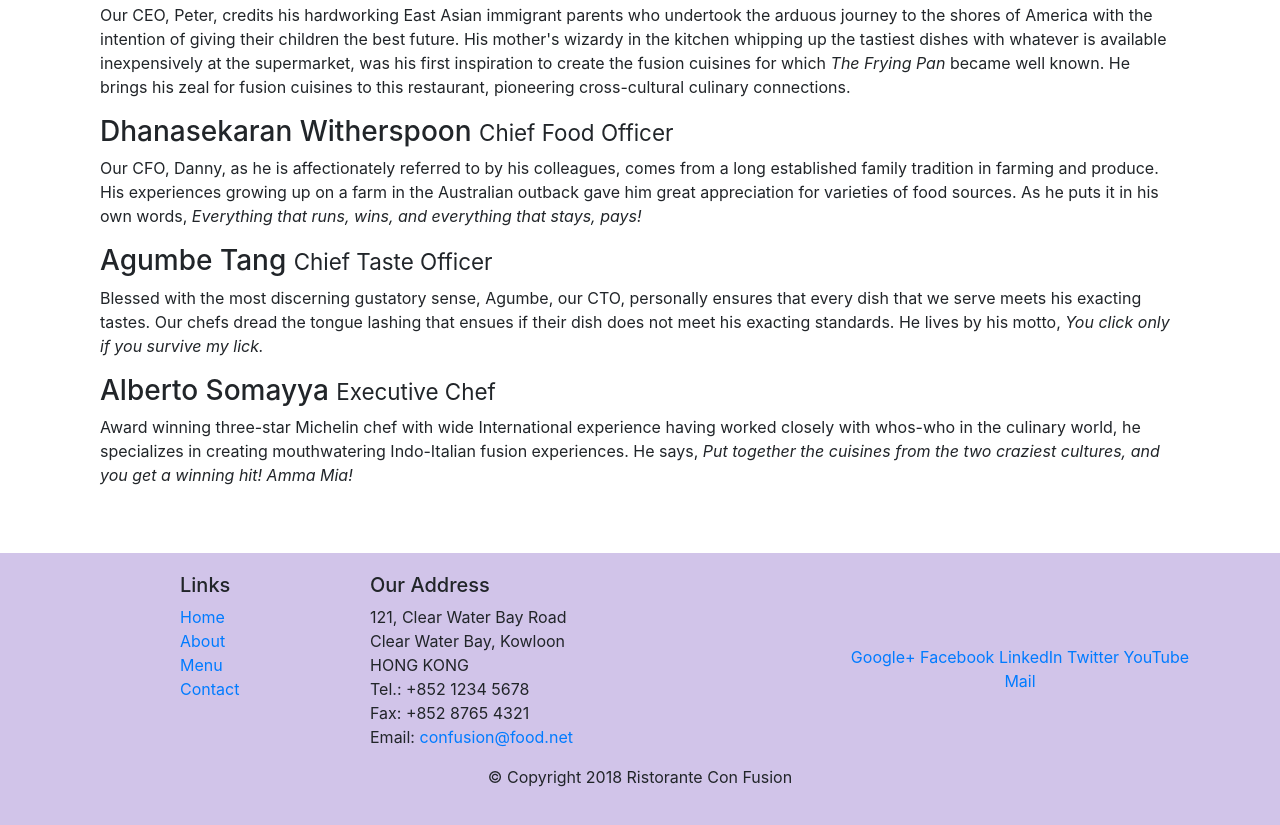
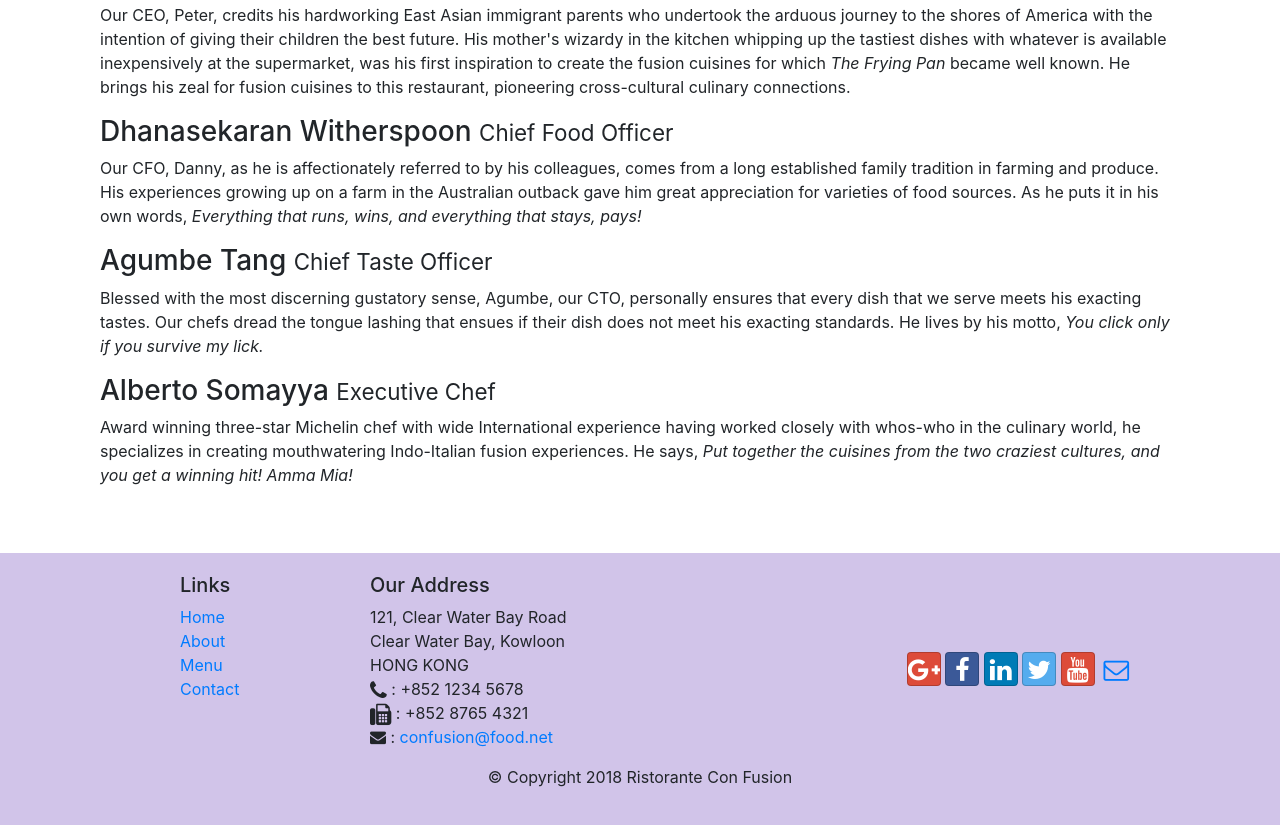
Before and after one commit to Suvigya124/Bootstrap4, a website: page aboutus.html in a window 1280 px wide. Shown: the part 1000-1825 px from the top of the page. Drawn offline with nearby package versions, Linux system fonts and the light colour scheme.

Commit message:
Icon Fonts

```diff
--- a/aboutus.html
+++ b/aboutus.html
@@ -9,6 +9,8 @@
 
     <!-- Bootstrap CSS -->
     <link rel="stylesheet" href="node_modules/bootstrap/dist/css/bootstrap.min.css">
+    <link rel="stylesheet" href="node_modules/font-awesome/css/font-awesome.min.css">
+    <link rel="stylesheet" href="node_modules/bootstrap-social/bootstrap-social.css">
     <link rel="stylesheet" href="css/styles.css">
     <title>Ristorante Con Fusion: About Us</title>
 </head>
@@ -22,10 +24,10 @@
             <a class="navbar-brand mr-auto" href="./index.html">Ristorante Con Fusion</a>
             <div class="collapse navbar-collapse" id="Navbar">
             <ul class="navbar-nav mr-auto">
-                <li class="nav-item"><a class="nav-link" href="./index.html">Home</a></li>
-                <li class="nav-item active"><a class="nav-link" href="#">About</a></li>
-                <li class="nav-item"><a class="nav-link" href="#">Menu</a></li>
-                <li class="nav-item"><a class="nav-link" href="#">Contact</a></li>
+                <li class="nav-item"><a class="nav-link" href="./index.html"><span class="fa fa-home fa-lg"></span> Home</a></li>
+                <li class="nav-item active"><a class="nav-link" href="#"><span class="fa fa-info fa-lg"></span> About</a></li>
+                <li class="nav-item"><a class="nav-link" href="#"><span class="fa fa-list fa-lg"></span> Menu</a></li>
+                <li class="nav-item"><a class="nav-link" href="#"><span class="fa fa-address-card fa-lg"></span> Contact</a></li>
             </ul>
             </div>
         </div>
@@ -100,19 +102,19 @@
 		              121, Clear Water Bay Road<br>
 		              Clear Water Bay, Kowloon<br>
 		              HONG KONG<br>
-		              Tel.: +852 1234 5678<br>
-		              Fax: +852 8765 4321<br>
-		              Email: <a href="mailto:confusion@food.net">confusion@food.net</a>
+		              <i class="fa fa-phone fa-lg"></i> : +852 1234 5678<br>
+		              <i class="fa fa-fax fa-lg"></i> : +852 8765 4321<br>
+		              <i class="fa fa-phone fa-envelope"></i> : <a href="mailto:confusion@food.net">confusion@food.net</a>
 		           </address>
                 </div>
                 <div class="col-12 col-sm-4 align-self-center">
                     <div class="text-center">
-                        <a href="http://google.com/+">Google+</a>
-                        <a href="http://www.facebook.com/profile.php?id=">Facebook</a>
-                        <a href="http://www.linkedin.com/in/">LinkedIn</a>
-                        <a href="http://twitter.com/">Twitter</a>
-                        <a href="http://youtube.com/">YouTube</a>
-                        <a href="mailto:">Mail</a>
+                        <a class="btn btn-social-icon btn-google" href="http://google.com/+"><i class="fa fa-google-plus fa-lg"></i></a>
+                        <a class="btn btn-social-icon btn-facebook" href="http://www.facebook.com/profile.php?id="><i class="fa fa-facebook fa-lg"></i></a>
+                        <a class="btn btn-social-icon btn-linkedin" href="http://www.linkedin.com/in/"><i class="fa fa-linkedin fa-lg"></i></a>
+                        <a class="btn btn-social-icon btn-twitter" href="http://twitter.com/"><i class="fa fa-twitter fa-lg"></i></a>
+                        <a class="btn btn-social-icon btn-google" href="http://youtube.com/"><i class="fa fa-youtube fa-lg"></i></a>
+                        <a class="btn btn-social-icon" href="mailto:"><i class="fa fa-envelope-o fa-lg"></i></a>
                     </div>
                 </div>
            </div>
--- a/package.json
+++ b/package.json
@@ -23,6 +23,8 @@
   },
   "dependencies": {
     "bootstrap": "^4.0.0",
+    "bootstrap-social": "^5.1.1",
+    "font-awesome": "^4.7.0",
     "jquery": "^3.3.1",
     "popper.js": "^1.12.9"
   }
```
Also changed, not shown: index.html (+15 -13 lines), 1 other file.
